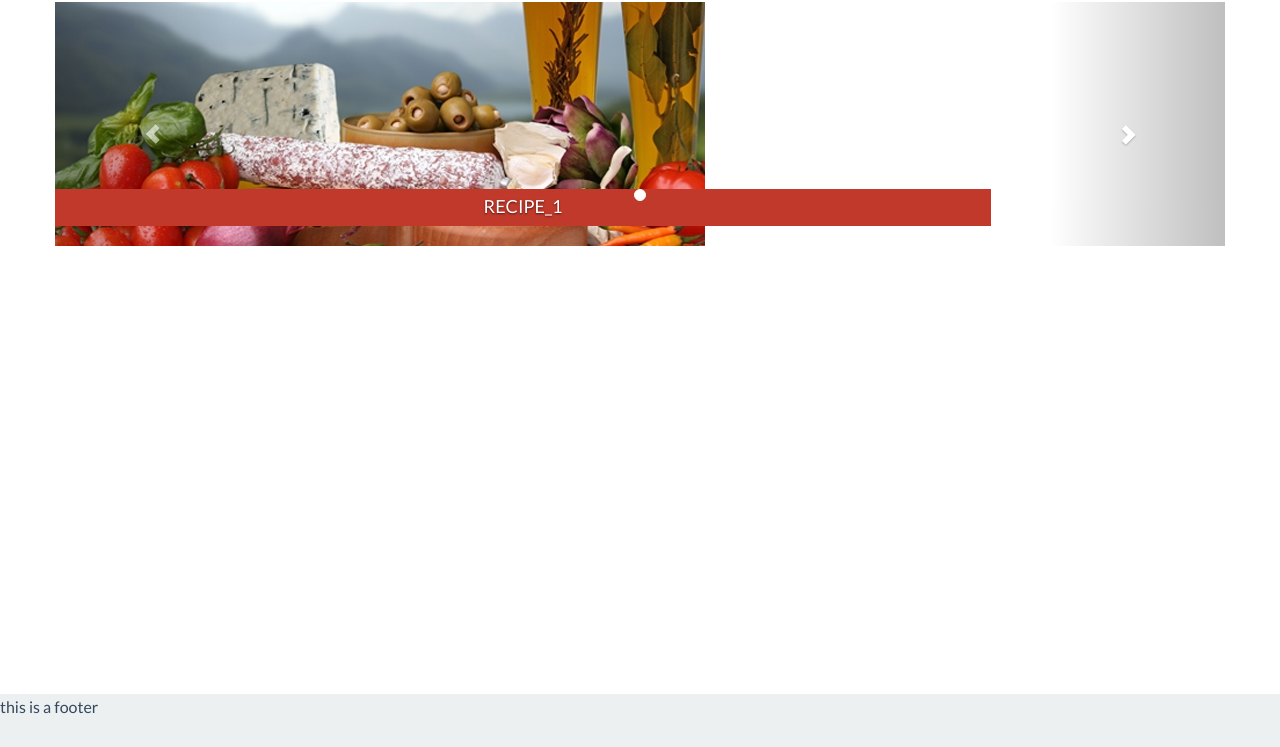
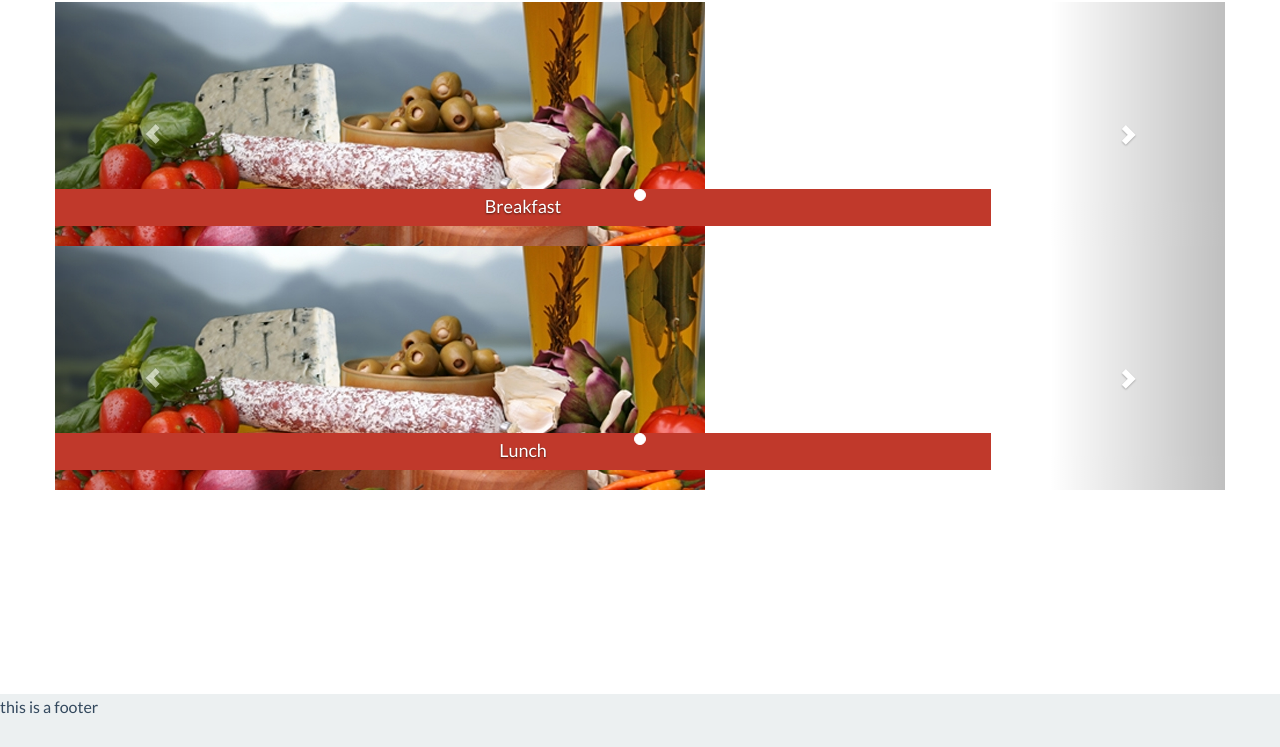
Before and after one commit to FadyKalo-zz/fare, a Django app: page /dietapp/meals/ in a window 1280 px wide. Shown: the part 53-800 px from the top of the page. Run offline with Django 3.2, Linux system fonts and the light colour scheme; data that the repository does not hold is empty; parts of the project's set-up code (start-up, migrations or seed data) failed here and were passed over; some libraries are stand-ins or nearby versions.

Commit message:
changes in recipes_v2 and created js

```diff
--- a/fare_project_django/fare/dietapp/templates/dietapp/recipes_v2.html
+++ b/fare_project_django/fare/dietapp/templates/dietapp/recipes_v2.html
@@ -1,14 +1,13 @@
 {% extends 'layouts/main.html' %}
 {% load static %}
+
 {%  block body_block %}
 <div class="row">
-
-
     <div class="col-xs-12">
-        <div id="carousel-breakfast" class="carousel slide" data-ride="carousel">
+        <div id="carousel-breakfast" class="carousel slide" data-ride="carousel" data-meal-type="breakfast">
             <!-- Indicators -->
             <ol class="carousel-indicators">
-                <li data-target="#carousel-example-generic" data-slide-to="0" class="active"></li>
+                <li data-target="#carousel-breakfast" data-slide-to="0" class="active"></li>
             </ol>
             <!-- Wrapper for slides -->
             <div class="carousel-inner">
@@ -16,15 +15,7 @@
                     <img class="img-responsive" src="{% static 'img/diet.jpg' %}"/>
 
                     <div class="carousel-caption img-overlay-label">
-                        <span class="text">RECIPE_1</span>
-                    </div>
-                </div>
-
-                <div class="item">
-                    <img class="img-responsive" src="{% static 'img/diet.jpg' %}"/>
-
-                    <div class="carousel-caption img-overlay-label">
-                        <span class="text">RECIPE_2</span>
+                        <span class="text">Breakfast</span>
                     </div>
                 </div>
             </div>
@@ -37,8 +28,36 @@
             </a>
         </div>
     </div>
+</div>
+<div class="row">
+    <div class="col-xs-12">
+        <div id="carousel-lunch" class="carousel slide" data-ride="carousel" data-meal-type="lunch">
+            <!-- Indicators -->
+            <ol class="carousel-indicators">
+                <li data-target="#carousel-breakfast" data-slide-to="0" class="active"></li>
+            </ol>
+            <!-- Wrapper for slides -->
+            <div class="carousel-inner">
+                <div class="item active">
+                    <img class="img-responsive" src="{% static 'img/diet.jpg' %}"/>
 
+                    <div class="carousel-caption img-overlay-label">
+                        <span class="text">Lunch</span>
+                    </div>
+                </div>
+            </div>
+            <!-- Controls -->
+            <a class="left carousel-control" href="#carousel-example-generic" data-slide="prev">
+                <span class="glyphicon glyphicon-chevron-left"></span>
+            </a>
+            <a class="right carousel-control" href="#carousel-example-generic" data-slide="next">
+                <span class="glyphicon glyphicon-chevron-right"></span>
+            </a>
+        </div>
+    </div>
+</div>
+{% endblock %}
 
-</div>
-
+{% block js_block %}
+<script src="{% static 'js/recipes_v2.js' %}"></script>
 {% endblock %}
```
Also changed, not shown: fare_project_django/fare/static/js/recipes_v2.js (added, +37 -0 lines).
